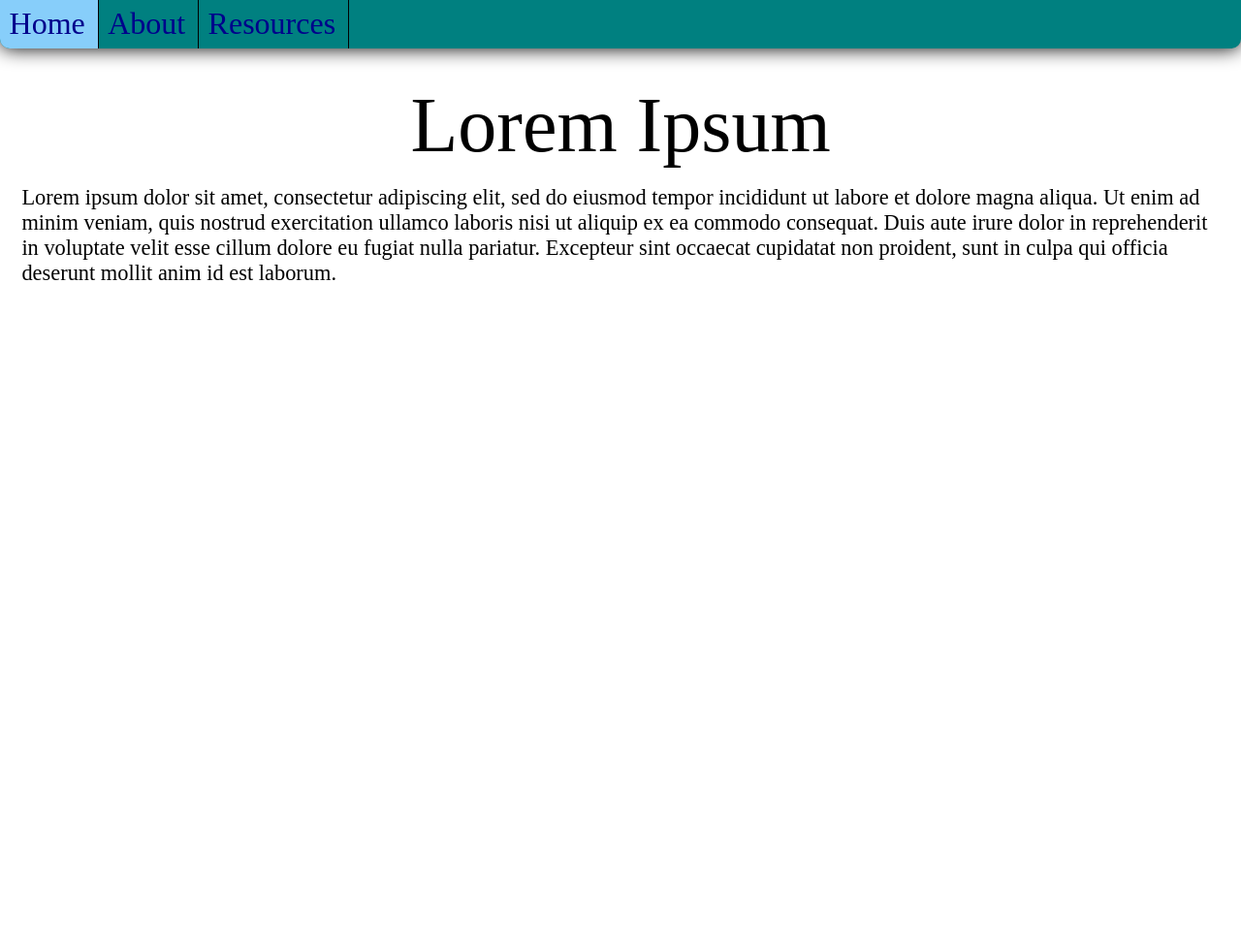
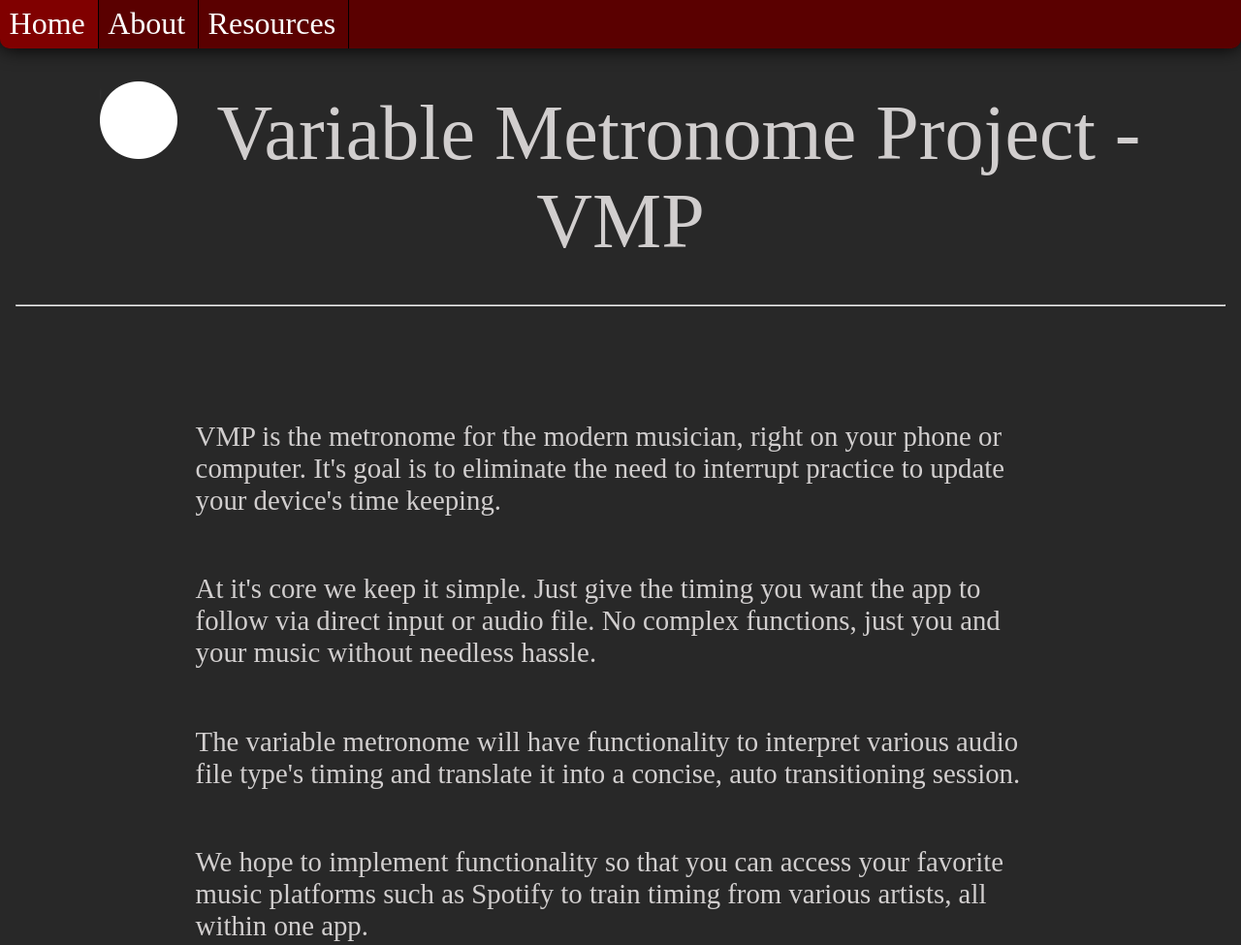
Before and after one commit to TyM16/Variable-Metronome-Project, a plain HTML site: page index.html in a window 1280 px wide. Shown: the whole page at 97% size. Before the commit the page ends 800 px from the top, so only its background shows below. Drawn offline with Linux system fonts and the light colour scheme.

Commit message:
Added emblem template, adjusted spacing, changed color scheme.

```diff
--- a/css/base.css
+++ b/css/base.css
@@ -11,7 +11,7 @@ nav {
     font-size: 2em;
     width: 100%;
     overflow: hidden;
-    background-color: teal;
+    background-color: rgb(90, 0, 0);
     position: sticky;
     border-radius: 0 0 10px 10px;
     box-shadow: 0 0 20px 0 black;
@@ -33,12 +33,12 @@ nav ul li{
 }
 
 nav ul li:hover{
-    background-color: lightskyblue;
+    background-color: maroon;
 }
 
 nav ul li a{
     text-decoration: none;
-    color: darkblue;
+    color: white;
 }
 
 /* ----------------------End code used for all pages--------------------------*/
--- a/css/index.css
+++ b/css/index.css
@@ -1,12 +1,22 @@
 /* Start general css*/
+
+body{
+    background-color: rgb(40,40,40);
+}
 
 header{
     font-size: 5em;
     text-align: center;
-    margin: 0.2em;
+    margin: 0.2em 0.2em 1em 0.2em;
+    color: rgb(209, 206, 206);
+}
+
+header img{
+    margin-right: 0.5em;
 }
 
 p {
-    font-size: 1.4em;
-    margin: 0 1em;
+    font-size: 1.8em;
+    margin: 0.7em 7em;
+    color: rgb(209, 206, 206);
 }
--- a/index.html
+++ b/index.html
@@ -16,8 +16,13 @@
     </nav>
     <br>
 
-        <header>Lorem Ipsum</header>
-        <p>Lorem ipsum dolor sit amet, consectetur adipiscing elit, sed do eiusmod tempor incididunt ut labore et dolore magna aliqua. Ut enim ad minim veniam, quis nostrud exercitation ullamco laboris nisi ut aliquip ex ea commodo consequat. Duis aute irure dolor in reprehenderit in voluptate velit esse cillum dolore eu fugiat nulla pariatur. Excepteur sint occaecat cupidatat non proident, sunt in culpa qui officia deserunt mollit anim id est laborum.</p>
+    <header><img src="images/circle.png" alt="Emblem">Variable Metronome Project - VMP<hr></header>
+    <br>
+
+    <p>VMP is the metronome for the modern musician, right on your phone or computer. It's goal is to eliminate the need to interrupt practice to update your device's time keeping.</p><br>
+    <p>At it's core we keep it simple. Just give the timing you want the app to follow via direct input or audio file. No complex functions, just you and your music without needless hassle.</p><br>
+    <p>The variable metronome will have functionality to interpret various audio file type's timing and translate it into a concise, auto transitioning session.</p><br>
+    <p>We hope to implement functionality so that you can access your favorite music platforms such as Spotify to train timing from various artists, all within one app.</p>
 
     </body>
 </html>
```
Also changed, not shown: images/circle.png (added), images/musicNote.png (added).
